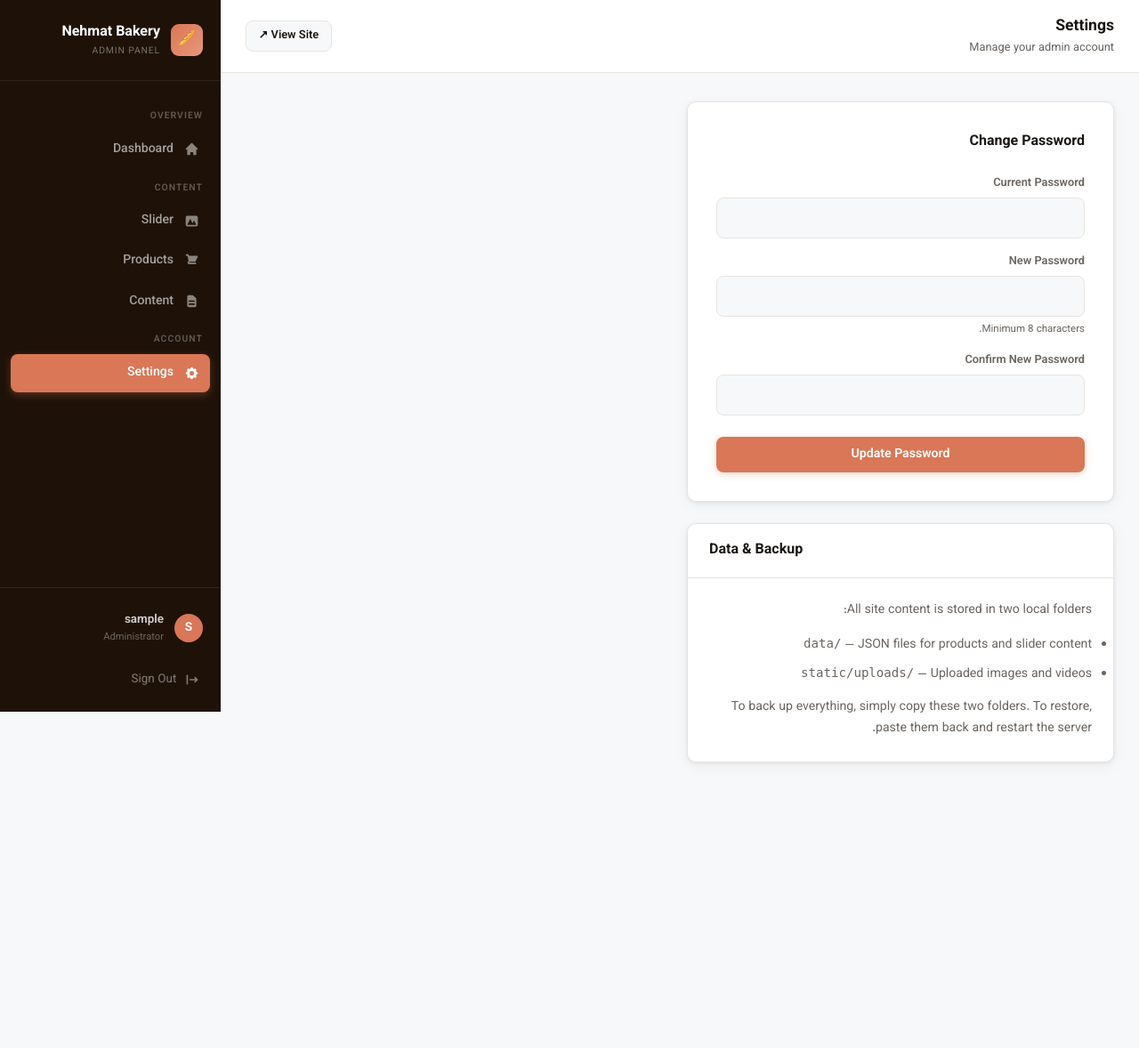
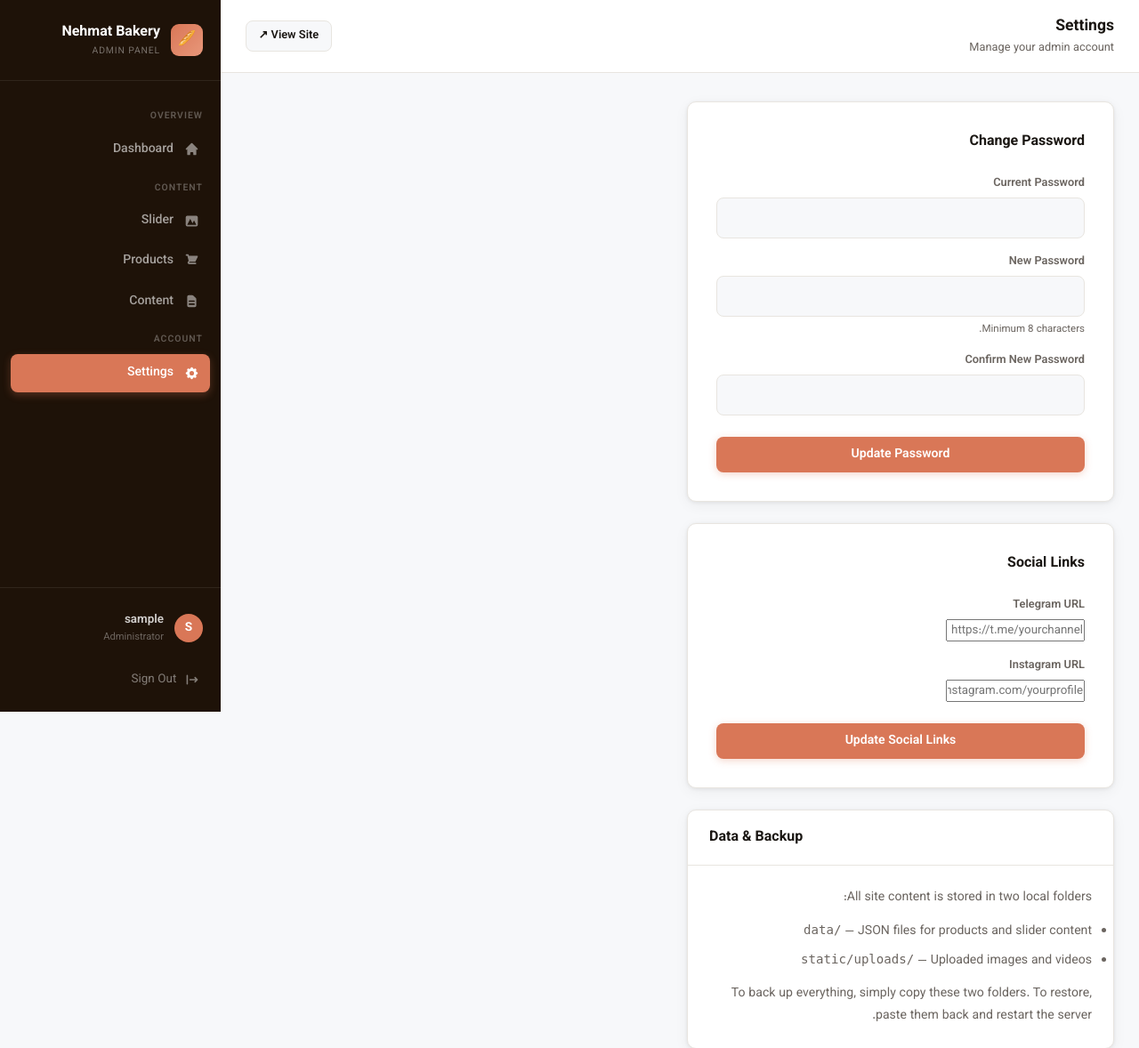
Before and after one commit to arty-125/nehmat-bakery, a Flask app: page /admin/settings in a window 1280 px wide. Shown: the top 1178 px of the page at 89% size. Before the commit the page ends 859 px from the top, so only its background shows below. Run offline with Flask 3, Linux system fonts and the light colour scheme; the visitor is signed in with stand-in values (Sample User, id 1).

Commit message:
admin is able to change instagram and telegram url

```diff
--- a/app.py
+++ b/app.py
@@ -257,6 +257,17 @@ def _migrate_data() -> None:
         if changed:
             _write_json(slider_file, data)
 
+    admin_file = DATA_DIR / "admin.json"
+    if admin_file.exists():
+        data    = _read_json(admin_file)
+        changed = False
+        for field in ("telegram_url", "instagram_url"):
+            if field not in data:
+                data[field] = ""
+                changed = True
+        if changed:
+            _write_json(admin_file, data)
+
 
 _migrate_data()
 
@@ -295,6 +306,15 @@ def inject_i18n() -> dict:
         return trans.get(key) or en_trans.get(key) or key
 
     return dict(t=t, lang=lang, is_rtl=(lang == "fa"))
+
+
+@app.context_processor
+def inject_social_urls() -> dict:
+    data = _read_json(DATA_DIR / "admin.json")
+    return dict(
+        telegram_url=data.get("telegram_url", ""),
+        instagram_url=data.get("instagram_url", ""),
+    )
 
 
 # ── Language switcher route ───────────────────────────────────────────────────
@@ -666,23 +686,39 @@ def admin_settings():
             flash("Invalid request.", "danger")
             return redirect(url_for("admin_settings"))
 
-        data       = _read_json(DATA_DIR / "admin.json")
-        current_pw = request.form.get("current_password", "")
-        new_pw     = request.form.get("new_password", "")
-        confirm_pw = request.form.get("confirm_password", "")
+        form_type = request.form.get("form_type", "password")
 
-        if not check_password_hash(data.get("password_hash", ""), current_pw):
-            flash("Current password is incorrect.", "danger")
-        elif len(new_pw) < 8:
-            flash("New password must be at least 8 characters.", "danger")
-        elif new_pw != confirm_pw:
-            flash("Passwords do not match.", "danger")
+        if form_type == "social":
+            data = _read_json(DATA_DIR / "admin.json")
+            telegram_url  = request.form.get("telegram_url",  "").strip()[:500]
+            instagram_url = request.form.get("instagram_url", "").strip()[:500]
+            data["telegram_url"]  = telegram_url
+            data["instagram_url"] = instagram_url
+            _write_json(DATA_DIR / "admin.json", data)
+            flash("Social links updated successfully.", "success")
         else:
-            data["password_hash"] = generate_password_hash(new_pw)
-            _write_json(DATA_DIR / "admin.json", data)
-            flash("Password updated successfully.", "success")
+            data       = _read_json(DATA_DIR / "admin.json")
+            current_pw = request.form.get("current_password", "")
+            new_pw     = request.form.get("new_password", "")
+            confirm_pw = request.form.get("confirm_password", "")
 
-    return render_template("admin/settings.html")
+            if not check_password_hash(data.get("password_hash", ""), current_pw):
+                flash("Current password is incorrect.", "danger")
+            elif len(new_pw) < 8:
+                flash("New password must be at least 8 characters.", "danger")
+            elif new_pw != confirm_pw:
+                flash("Passwords do not match.", "danger")
+            else:
+                data["password_hash"] = generate_password_hash(new_pw)
+                _write_json(DATA_DIR / "admin.json", data)
+                flash("Password updated successfully.", "success")
+
+    admin_data = _read_json(DATA_DIR / "admin.json")
+    return render_template(
+        "admin/settings.html",
+        telegram_url=admin_data.get("telegram_url", ""),
+        instagram_url=admin_data.get("instagram_url", ""),
+    )
 
 
 # ═══════════════════════════════════════════════════════════════════════════════
--- a/data/admin.json
+++ b/data/admin.json
@@ -1,4 +1,6 @@
 {
   "username": "admin",
-  "password_hash": "scrypt:32768:8:1$9YykyR7ziLWDz0tu$65bccb7e2be97909cdc71be3e62b1c65df4e6fff9924c24696a133fd070462ecb5df2660958717ea4a5faaf3bdf04c9b34cbc837acf1b8e961245a2b87d5ed77"
+  "password_hash": "scrypt:32768:8:1$9YykyR7ziLWDz0tu$65bccb7e2be97909cdc71be3e62b1c65df4e6fff9924c24696a133fd070462ecb5df2660958717ea4a5faaf3bdf04c9b34cbc837acf1b8e961245a2b87d5ed77",
+  "telegram_url": "",
+  "instagram_url": ""
 }
--- a/templates/admin/settings.html
+++ b/templates/admin/settings.html
@@ -11,6 +11,7 @@
 
   <form method="post" action="{{ url_for('admin_settings') }}" novalidate>
     <input type="hidden" name="csrf_token" value="{{ csrf_token() }}">
+    <input type="hidden" name="form_type" value="password">
 
     <div class="field">
       <label for="current_password">Current Password</label>
@@ -51,6 +52,41 @@
   </form>
 </div>
 
+<!-- Social Links card -->
+<div class="settings-card" style="margin-top:1.5rem;">
+  <h3>Social Links</h3>
+
+  <form method="post" action="{{ url_for('admin_settings') }}" novalidate>
+    <input type="hidden" name="csrf_token" value="{{ csrf_token() }}">
+    <input type="hidden" name="form_type" value="social">
+
+    <div class="field">
+      <label for="telegram_url">Telegram URL</label>
+      <input type="url"
+             id="telegram_url"
+             name="telegram_url"
+             value="{{ telegram_url }}"
+             placeholder="https://t.me/yourchannel"
+             maxlength="500">
+    </div>
+
+    <div class="field">
+      <label for="instagram_url">Instagram URL</label>
+      <input type="url"
+             id="instagram_url"
+             name="instagram_url"
+             value="{{ instagram_url }}"
+             placeholder="https://instagram.com/yourprofile"
+             maxlength="500">
+    </div>
+
+    <button type="submit" class="btn btn-primary" style="width:100%; justify-content:center; margin-top:.5rem;">
+      Update Social Links
+    </button>
+
+  </form>
+</div>
+
 <!-- Info card -->
 <div class="panel" style="margin-top:1.5rem; max-width:480px;">
   <div class="panel-header"><h2>Data &amp; Backup</h2></div>
```
Also changed, not shown: templates/base.html (+6 -2 lines).
